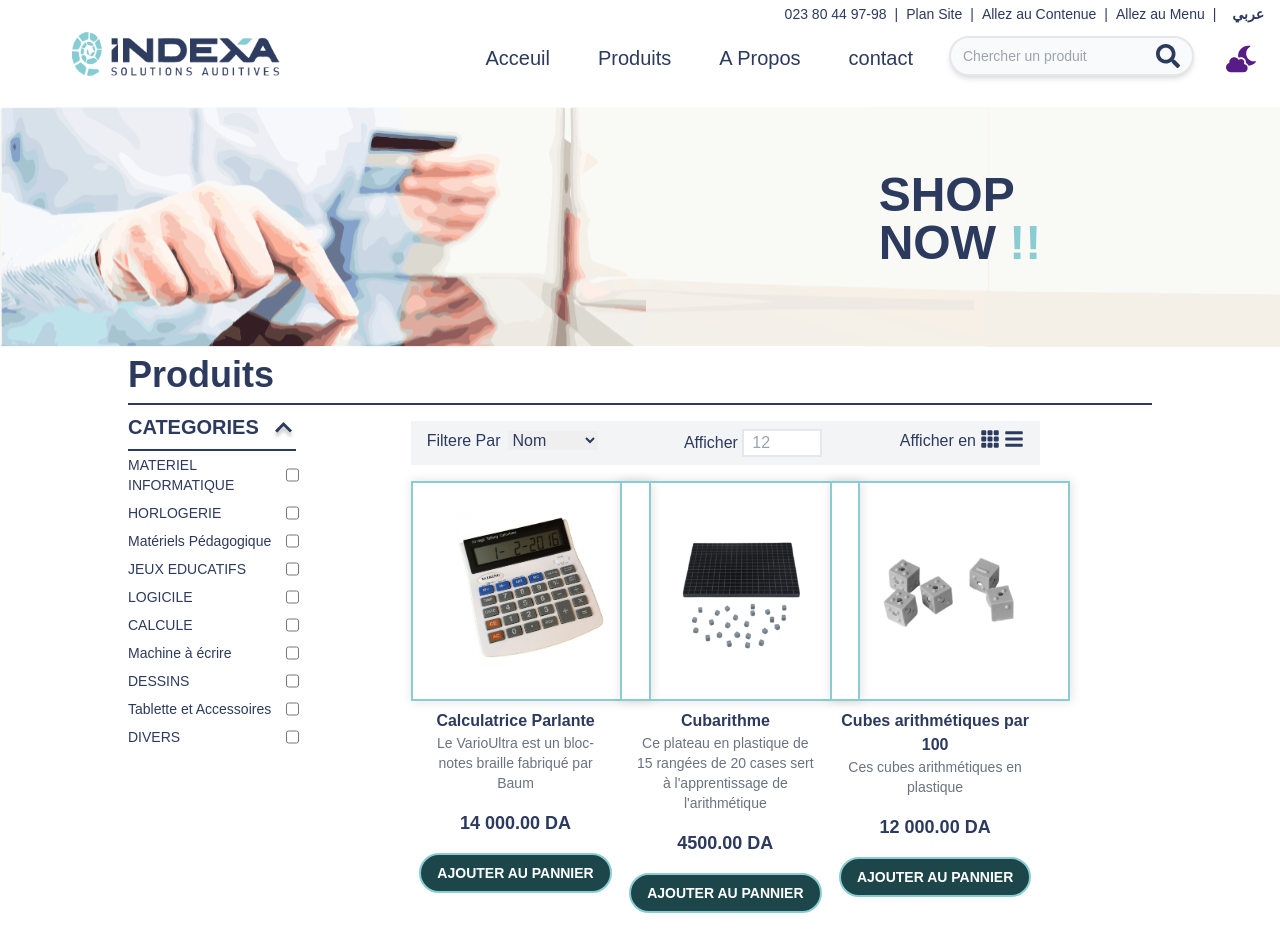
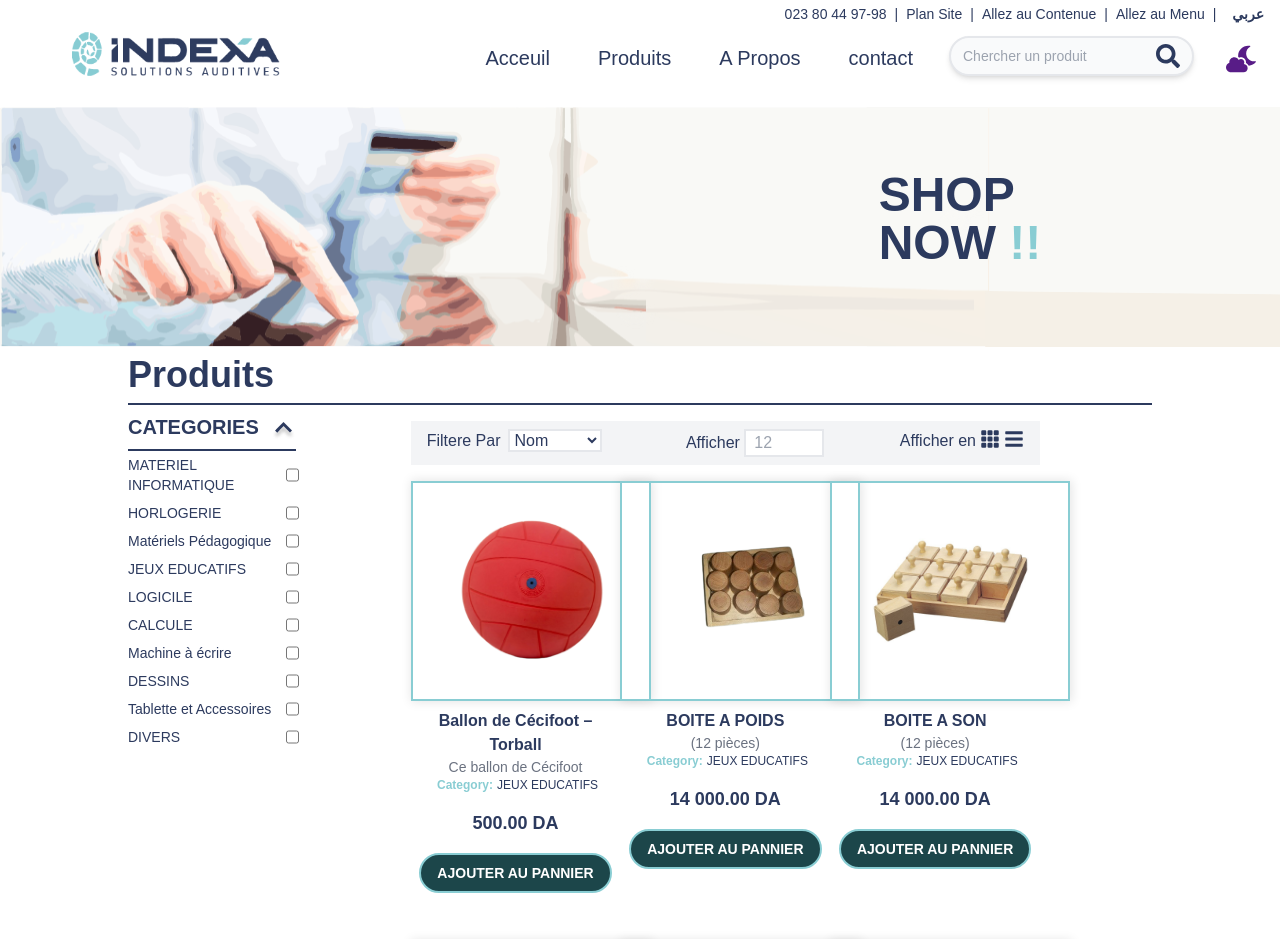
Before and after one commit to abdelbarie/INDEXA_PROJECT, a Next.js app: page /products in a window 1280 px wide. Shown: the top 939 px of the page. Built offline with nearby package versions, Linux system fonts and the light colour scheme.

Commit message:
fix the logic of filtring in the products page

```diff
--- a/components/partials/ProductBox.js
+++ b/components/partials/ProductBox.js
@@ -16,6 +16,7 @@ const ProductBox = (props) => {
       <div className="text-center pt-2  mx-auto ">
         <div className="font-semibold">{props.product.productName}</div>
         <div className="text-sm text-gray-500 px-4">{props.product.description}</div>
+        <div className="text-xs"><label className="m-1 text-custom-green font-semibold">Category:</label>{props.product.category}</div>
         <div className="font-bold text-lg pt-4 text-center">{props.product.price} DA</div>
 
       </div>
--- a/components/partials/ProductCategorySection.js
+++ b/components/partials/ProductCategorySection.js
@@ -56,6 +56,7 @@ const ProCatSection = (props) => {
                 product={product}
                 content = {props.content}
                 category={props.category}
+                grid = {true}
                 id = {product.id}
               ></ProductBox>
            </SwiperSlide>
--- a/pages/products/index.js
+++ b/pages/products/index.js
@@ -4,7 +4,7 @@ import ProductsHeader from "../../components/partials/ProductsHeader";
 
 import frContent from "../../public/locales/fr/common";
 import arContent from "../../public/locales/arab/common";
-import {BsFillGrid3X3GapFill} from 'react-icons/bs'
+import { BsFillGrid3X3GapFill } from "react-icons/bs";
 import { FaBars } from "react-icons/fa";
 
 import frProducts from "../../Data/Products";
@@ -14,126 +14,241 @@ import ProductBox from "../../components/partials/ProductBox";
 
 import { useRouter } from "next/router";
 
-
-
 const Products = () => {
-
-  const router = useRouter() ;
+  const router = useRouter();
   const { locale, locales, asPath } = useRouter();
-
-  /* Products */
-  const ProductsData = locale === 'fr' ? frProducts : ProductsAR ;
-  /* internationalisation content */
-  const content = locale === 'fr' ? frContent : arContent ;
 
   /* categories */
   const [isCategoOpen, setCategoOpen] = useState(true);
   /* filter number of products to display*/
-  const [filterNBRProducts , setNumberPro] = useState(10) ;
+  const [filterNBRProducts, setNumberPro] = useState(10);
   /* filter products per categories */
-  const [produstFilter , setProductsFilter] = useState([false,false,false,false,false,false,false,false,false,false]) ;
+  const [produstFilter, setProductsFilter] = useState([
+    false,
+    false,
+    false,
+    false,
+    false,
+    false,
+    false,
+    false,
+    false,
+    false,
+  ]);
   /* display products on Grid or Rows */
-  const [displayGrid , setGrid] = useState(true) ;
+  const [displayGrid, setGrid] = useState(true);
+  /* filter By */
+  const [filterBY, setFilterBy] = useState("productName");
 
-  const handleGrid = (e) =>{
-    setGrid(e) ;
+  /* Products */
+  let ProductsData = locale === "fr" ? frProducts : ProductsAR;
+  /* filtring the productData */
+  switch (filterBY) {
+    case "price":
+      ProductsData.sort(
+        (a, b) =>
+          (a.price.length - b.price.length) * a.price.localeCompare(b.price)
+      );
+      break;
+    case "productName":
+      ProductsData.sort((a, b) => a.productName.localeCompare(b.productName));
+      break;
+    case "category":
+      ProductsData.sort((a, b) => a.category.localeCompare(b.category));
+      break;
   }
 
-  const handleNBRpro = (e) =>{
-     setNumberPro(e.target.value) ;
-  }
+  /* internationalisation content */
+  const content = locale === "fr" ? frContent : arContent;
+
+  const handleFilterBy = (e) => {
+    setFilterBy(e.target.value);
+  };
+
+  const handleGrid = (e) => {
+    setGrid(e);
+  };
+
+  const handleNBRpro = (e) => {
+    setNumberPro(e.target.value);
+  };
   const handleClick = () => {
     setCategoOpen(!isCategoOpen);
   };
-  const filter = (e) =>{
-    setProductsFilter({...produstFilter ,[e.target.id] : e.target.checked })
-  }
+  const filter = (e) => {
+    setProductsFilter({ ...produstFilter, [e.target.id]: e.target.checked });
+  };
+  let i=0 ;
 
   return (
     <div>
-    <ProductsHeader content = {content}></ProductsHeader>
+      <ProductsHeader content={content}></ProductsHeader>
       <div className="lg:px-32 lg:px-16 px-4">
         <div className="grid md:grid-cols-12 grid-cols-1">
           <div className="col-span-2">
             <div className="flex font-semibold text-xl py-2 border-b-2 categories border-custom-dark-blue dark:border-custom-green w-fit gap-3">
               {content.products.categories}
               <img
-                src={isCategoOpen?"/imgs/up.png" :"/imgs/down.png"}
+                src={isCategoOpen ? "/imgs/up.png" : "/imgs/down.png"}
                 className="mt-2 cursor-pointer dark:hidden block"
                 onClick={handleClick}
                 width="25px"
               ></img>
               <img
-                src={isCategoOpen?"/imgs/greenUp.png" :"/imgs/greenDown.png"}
+                src={isCategoOpen ? "/imgs/greenUp.png" : "/imgs/greenDown.png"}
                 className="mt-2 cursor-pointer hidden dark:block"
                 onClick={handleClick}
                 width="22px"
               ></img>
             </div>
-            <div className={isCategoOpen?'block':'hidden'}>
-              {
-                [
-                  "MATERIEL INFORMATIQUE",
-                  "HORLOGERIE",
-                  "Matériels Pédagogique",
-                  "JEUX EDUCATIFS",
-                  "LOGICILE",
-                  "CALCULE",
-                  "Machine à écrire",
-                  "DESSINS",
-                  "Tablette et Accessoires",
-                  "DIVERS",
-                ].map((cat , key)=>(
-                  <div key={key} className="text-sm w-full  flex justify-between py-1">
-                    {cat}
-                    <input type="checkbox" className="accent-custom-green cursor-pointer" onChange={filter} id={key} ></input>
-                  </div>
-                ))
-              }
+            <div className={isCategoOpen ? "block" : "hidden"}>
+              {[
+                "MATERIEL INFORMATIQUE",
+                "HORLOGERIE",
+                "Matériels Pédagogique",
+                "JEUX EDUCATIFS",
+                "LOGICILE",
+                "CALCULE",
+                "Machine à écrire",
+                "DESSINS",
+                "Tablette et Accessoires",
+                "DIVERS",
+              ].map((cat, key) => (
+                <div
+                  key={key}
+                  className="text-sm w-full  flex justify-between py-1"
+                >
+                  {cat}
+                  <input
+                    type="checkbox"
+                    className="accent-custom-green cursor-pointer"
+                    onChange={filter}
+                    id={key}
+                  ></input>
+                </div>
+              ))}
             </div>
             <div className={`${isCategoOpen ? "block" : "hidden"}`}></div>
           </div>
           <div className="col-span-10  xl:px-28 lg:px-12 md:px-4 ">
-
-             <div className="dark:bg-custom-dark-green 00 bg-gray-100 flex justify-between mt-4 px-4 py-2">
-               <div>
-               <label>Filtere Par</label>
-                <select id="cars" name="cars" className="mx-2 outline-none">
+            <div className="dark:bg-gray-700 00 bg-gray-100 flex justify-between mt-4 px-4 py-2">
+              <div>
+                <label>Filtere Par</label>
+                <select
+                  id="filter"
+                  name="filter"
+                  className="mx-2 bg-white dark:bg-gray-700 border-2 outline-none"
+                  onChange={handleFilterBy}
+                >
                   <option value="productName">Nom</option>
                   <option value="price">Prix</option>
                   <option value="category">Catégorie</option>
                 </select>
-               </div>
-               <div>
-               Afficher <input type="number" name="Numberproducts" placeholder="12" className="w-20 pl-2 border-2" onChange={handleNBRpro}></input>
-               </div>
-               <div className=" md:flex gap-1 hidden ">
-               Afficher en
-               <div><button onClick={()=>handleGrid(true)}><BsFillGrid3X3GapFill className="text-xl my-auto "/></button></div>
-               <div><button onClick={()=>handleGrid(false)}><FaBars className="text-xl my-auto "/></button></div>
-               </div>
+              </div>
+              <div>
+                Afficher{" "}
+                <input
+                  type="number"
+                  name="Numberproducts"
+                  placeholder="12"
+                  className="w-20 pl-2 border-2"
+                  onChange={handleNBRpro}
+                ></input>
+              </div>
+              <div className=" md:flex gap-1 hidden ">
+                Afficher en
+                <div>
+                  <button onClick={() => handleGrid(true)}>
+                    <BsFillGrid3X3GapFill className="text-xl my-auto " />
+                  </button>
+                </div>
+                <div>
+                  <button onClick={() => handleGrid(false)}>
+                    <FaBars className="text-xl my-auto " />
+                  </button>
+                </div>
+              </div>
             </div>
-             <div className={`${displayGrid ? 'grid md:grid-cols-3' : 'block'}`}>
-             {
-               ProductsData.map(( pro , key)=>(
-                <div  className={`${filterNBRProducts > key ? 'block' : 'hidden'}   `}       key={key}>
-                <ProductBox
-                // disp={`${moreProducts && i > 4 ? "hidden" : "block"}`}
-                className={`${filterNBRProducts > key ? 'block' : 'hidden'}`}
-                product={pro}
-                grid = {displayGrid}
-                content = {content}
-                id = {pro.id}
-              ></ProductBox>
-              <hr className={`${!displayGrid ? 'block' : 'hidden'}   `}  />
-              </div>
-  ))
-             }
-             </div>
+            <div className={`${displayGrid ? "grid md:grid-cols-3" : "block"}`}>
+              {ProductsData.map((pro, key) =>{
+                if (produstFilter[
+                  [
+                    "MATERIEL INFORMATIQUE",
+                    "HORLOGERIE",
+                    "Matériels Pédagogique",
+                    "JEUX EDUCATIFS",
+                    "LOGICILE",
+                    "CALCULE",
+                    "Machine à écrire",
+                    "DESSINS",
+                    "Tablette et Accessoires",
+                    "DIVERS",
+                  ].indexOf(pro.category)
+                ] ||
+                  (!produstFilter[0] &&
+                    !produstFilter[1] &&
+                    !produstFilter[2] &&
+                    !produstFilter[3] &&
+                    !produstFilter[4] &&
+                    !produstFilter[5] &&
+                    !produstFilter[6] &&
+                    !produstFilter[7] &&
+                    !produstFilter[8] &&
+                    !produstFilter[9])) {
+                      i += 1 ;
+                    }
+                return (<div
+                  className={`bg-transparent
+                ${
+                  (produstFilter[
+                    [
+                      "MATERIEL INFORMATIQUE",
+                      "HORLOGERIE",
+                      "Matériels Pédagogique",
+                      "JEUX EDUCATIFS",
+                      "LOGICILE",
+                      "CALCULE",
+                      "Machine à écrire",
+                      "DESSINS",
+                      "Tablette et Accessoires",
+                      "DIVERS",
+                    ].indexOf(pro.category)
+                  ] ||
+                    (!produstFilter[0] &&
+                      !produstFilter[1] &&
+                      !produstFilter[2] &&
+                      !produstFilter[3] &&
+                      !produstFilter[4] &&
+                      !produstFilter[5] &&
+                      !produstFilter[6] &&
+                      !produstFilter[7] &&
+                      !produstFilter[8] &&
+                      !produstFilter[9])) &&
+                      filterNBRProducts >= i
+                    ?"block"
+                    : "hidden"
+                }
+                `}
+                  key={key}
+                >
+                  <ProductBox
+                    // disp={`${moreProducts && i > 4 ? "hidden" : "block"}`}
+                    className={`${
+                      filterNBRProducts > key ? "block" : "hidden"
+                    }`}
+                    product={pro}
+                    grid={displayGrid}
+                    content={content}
+                    id={pro.id}
+                  ></ProductBox>
+                  <hr className={`${!displayGrid ? "block" : "hidden"}   `} />
+                </div>
+             )
+              }
+                 )}
+            </div>
           </div>
-
         </div>
-
       </div>
     </div>
   );
--- a/pages/products/search/[searchCle].js
+++ b/pages/products/search/[searchCle].js
@@ -45,6 +45,7 @@ const SearchProducts = ({ products }) => {
                      key ={key}
                      content ={content}
                       product={product}
+                      grid = {true}
                       category={product.category}
                       id={product.id}
                     ></ProductBox>
```
